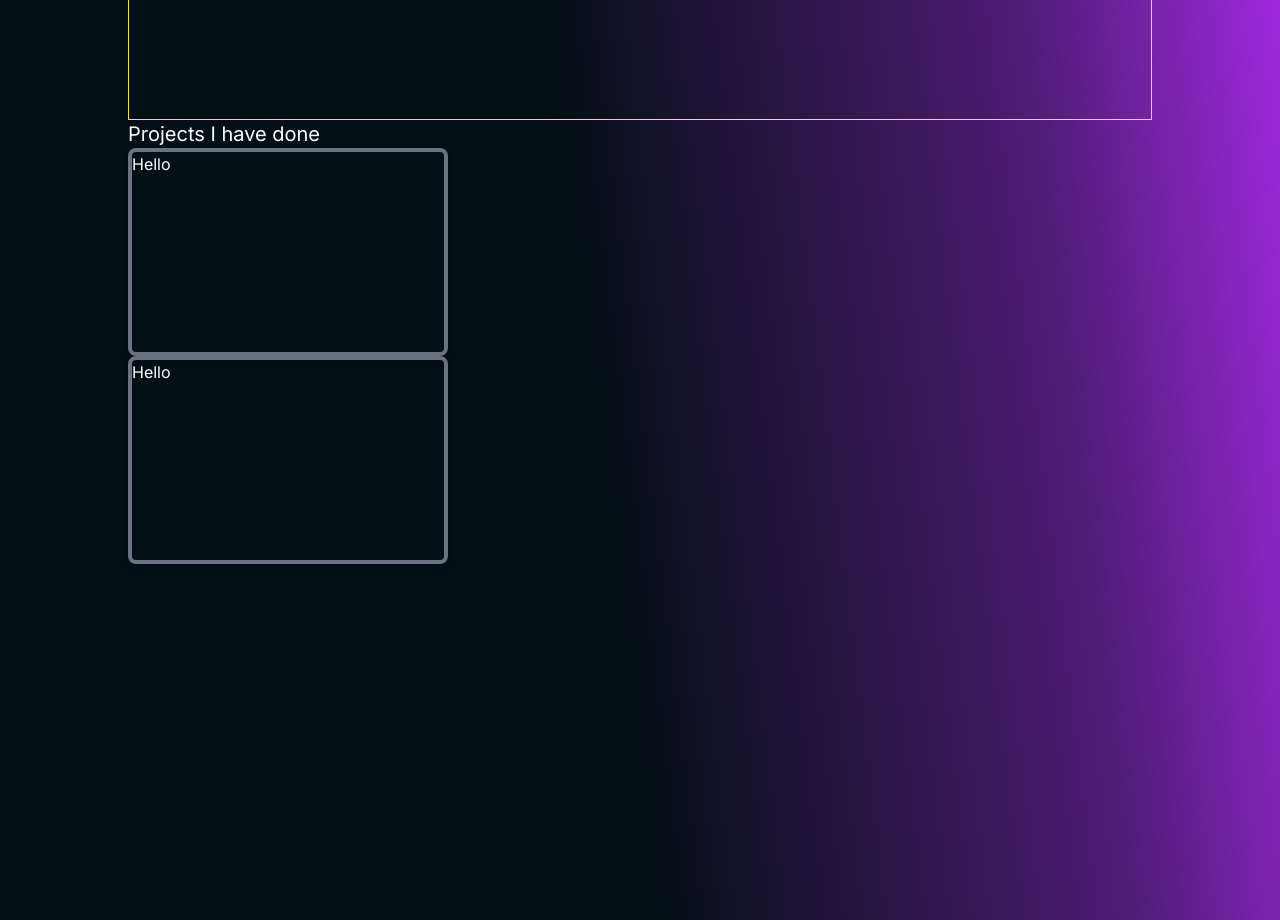
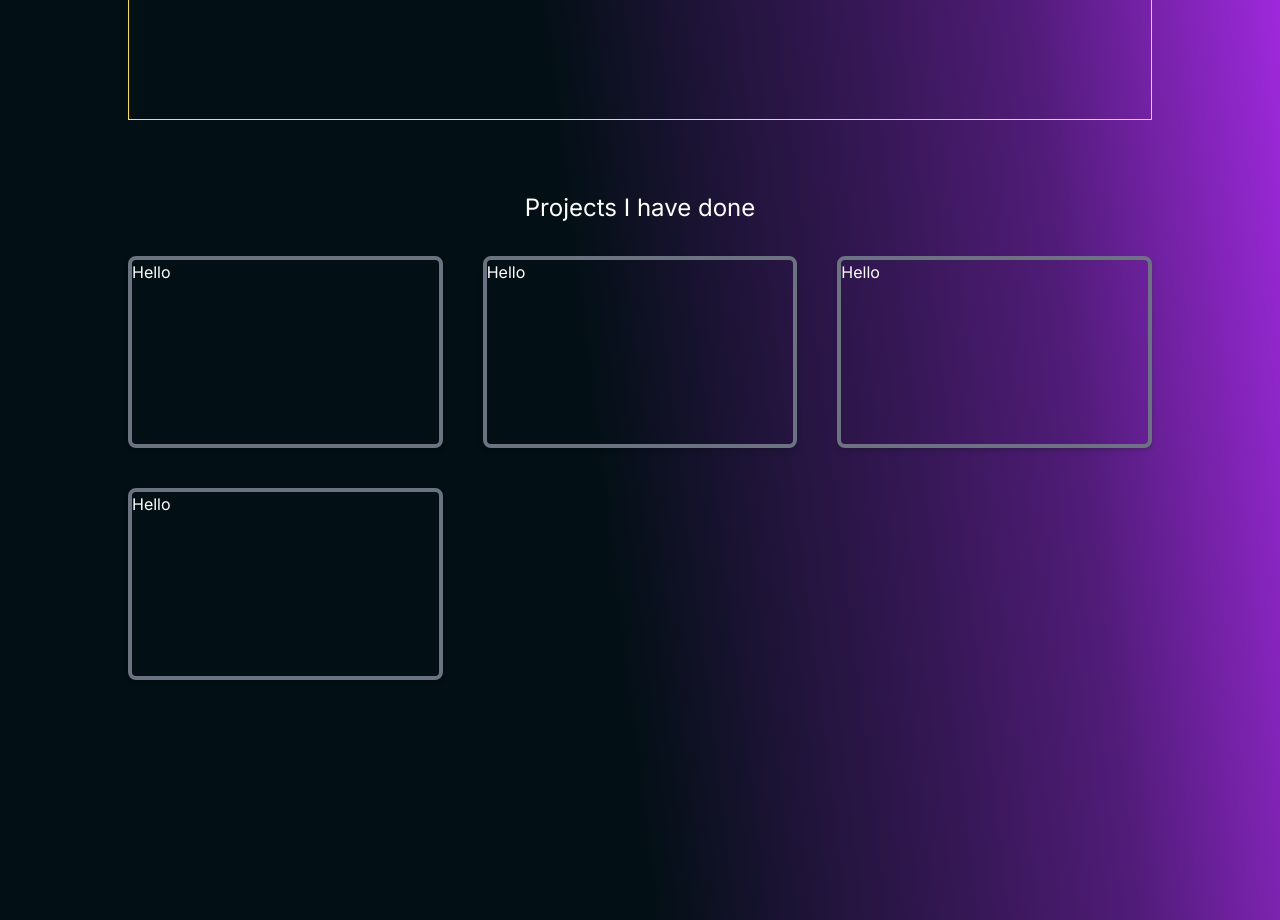
Before and after one commit to David-Koshkadze/portfolio12, a Next.js app: page / in a window 1280 px wide. Shown: the part 680-1600 px from the top of the page. Built offline with nearby package versions, Linux system fonts and the light colour scheme.

Commit message:
grid layout v1

```diff
--- a/components/Projects/ProjectCard.tsx
+++ b/components/Projects/ProjectCard.tsx
@@ -2,10 +2,8 @@ import React from "react";
 
 export default function ProjectCard() {
   return (
-    <div className="grid grid-cols-3 h-52 gap-8">
-      <div className="border-4 border-gray-500 rounded-lg shadow-md">
-        <h1>Hello</h1>
-      </div>
+    <div className="border-4 border-gray-500 rounded-lg shadow-md h-48">
+      <h1>Hello</h1>
     </div>
   );
 }
--- a/components/Projects/Projects.tsx
+++ b/components/Projects/Projects.tsx
@@ -1,14 +1,18 @@
-import React from 'react'
-import ProjectCard from './ProjectCard'
+import React from "react";
+import ProjectCard from "./ProjectCard";
 
 export default function Projects() {
   return (
-    <section id="projects" className="h-screen">
+    <section id="projects" className="h-screen pt-10">
       {/* Project Card */}
-      <h1 className="text-xl">Projects I have done</h1>
+      <h1 className="text-2xl my-8 text-center">Projects I have done</h1>
 
-      <ProjectCard />
-      <ProjectCard />
+      <div className="grid grid-cols-3 gap-10">
+        <ProjectCard />
+        <ProjectCard />
+        <ProjectCard />
+        <ProjectCard />
+      </div>
     </section>
-  )
+  );
 }
```
